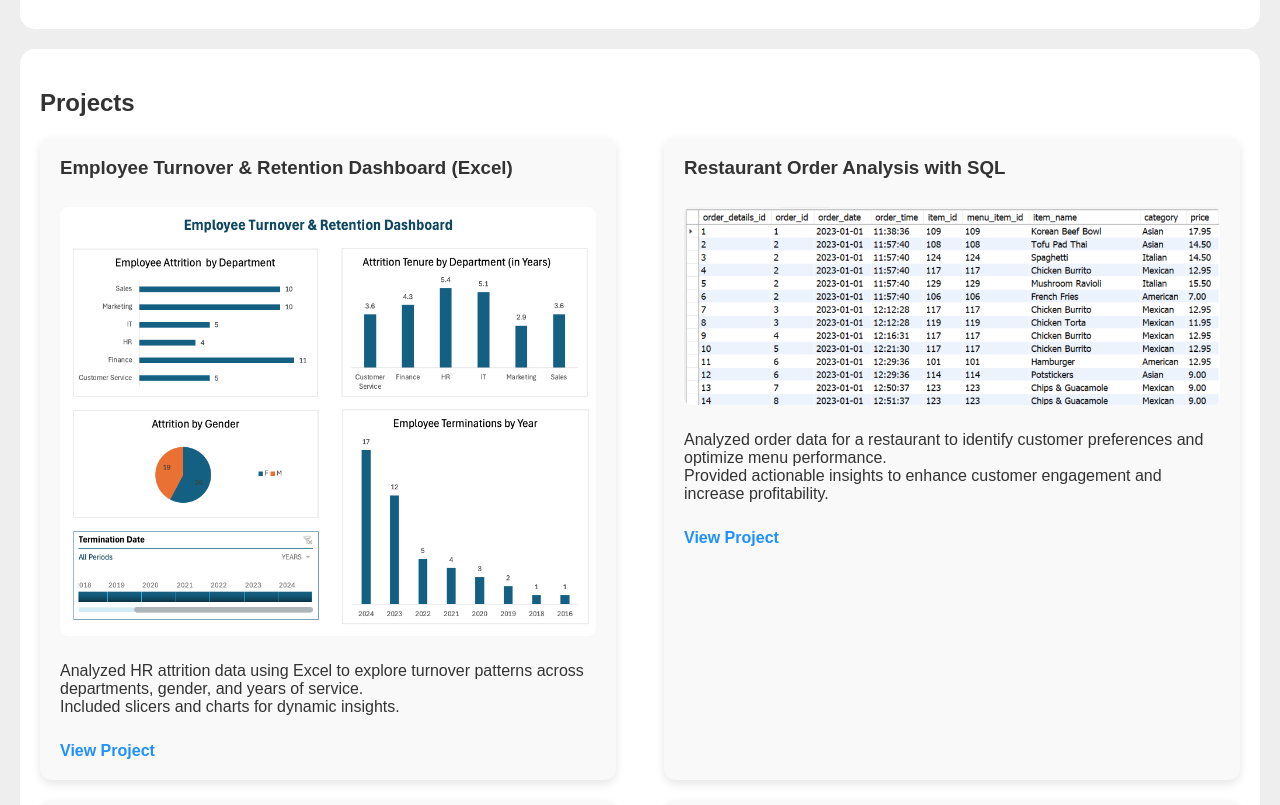
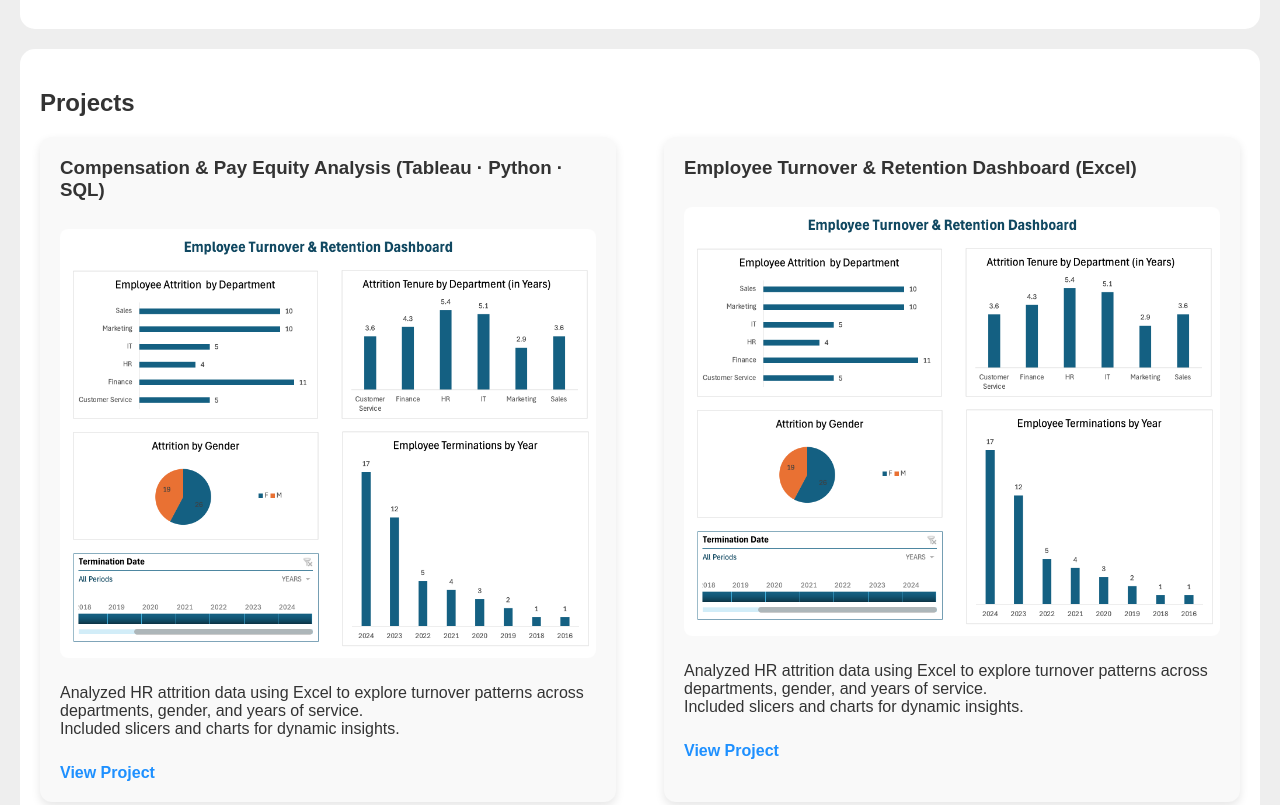
Before and after one commit to Obu541/Portfolio, a plain HTML site: page index.html in a window 1280 px wide. Shown: the part 480-1285 px from the top of the page. Drawn offline with Linux system fonts and the light colour scheme.

Commit message:
Update index.html

```diff
--- a/index.html
+++ b/index.html
@@ -26,6 +26,13 @@
         <h2>Projects</h2>
         <div class="projects-container">
 
+        <div class="project-card">
+            <h3>Compensation & Pay Equity Analysis (Tableau · Python · SQL)</h3>
+            <img src="images/HR Dashboard.png" alt="HR Project" width="400">
+            <p>Analyzed HR attrition data using Excel to explore turnover patterns across departments, gender, and years of service.<br>
+                Included slicers and charts for dynamic insights.</p>
+            <a href="https://github.com/Obu541/HR-Attrition-Dashboard" target="_blank">View Project</a>
+        </div>
         <div class="project-card">
             <h3>Employee Turnover & Retention Dashboard (Excel)</h3>
             <img src="images/HR Dashboard.png" alt="HR Project" width="400">
```
